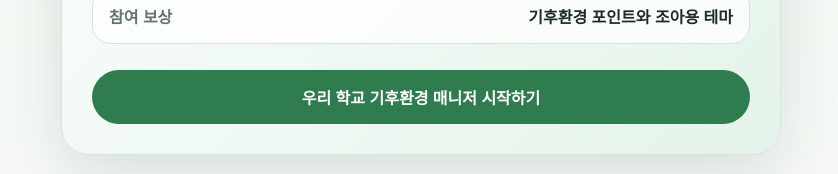
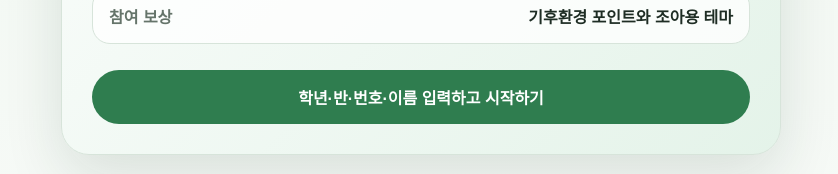
Before and after one commit to Doyeon72/climate-school-manager, a Next.js app: page /invite/1 in a window 1280 px wide. Shown: the part 531-705 px from the top of the page, without its empty margins (219-1057 px from the left). Built offline with nearby package versions, Linux system fonts and the light colour scheme.

Commit message:
초대 시작 버튼을 학생 정보 입력 화면으로 연결

```diff
--- a/app/invite/[school]/page.jsx
+++ b/app/invite/[school]/page.jsx
@@ -16,7 +16,7 @@ const SCHOOLS = [
   '용인한빛중학교',
   '신봉중학교',
   '홍천중학교',
-  '동천중학교',
+  '성서중학교',
 ]
 
 export async function generateMetadata({ params }) {
@@ -65,8 +65,8 @@ export default async function SchoolInvitePage({ params }) {
           </div>
         </div>
 
-        <Link className="start-button" href={`/?school=${encodeURIComponent(schoolName)}`}>
-          우리 학교 기후환경 매니저 시작하기
+        <Link className="start-button" href={`/invite/${encodeURIComponent(schoolName)}/join`}>
+          학년·반·번호·이름 입력하고 시작하기
         </Link>
       </section>
 
```
